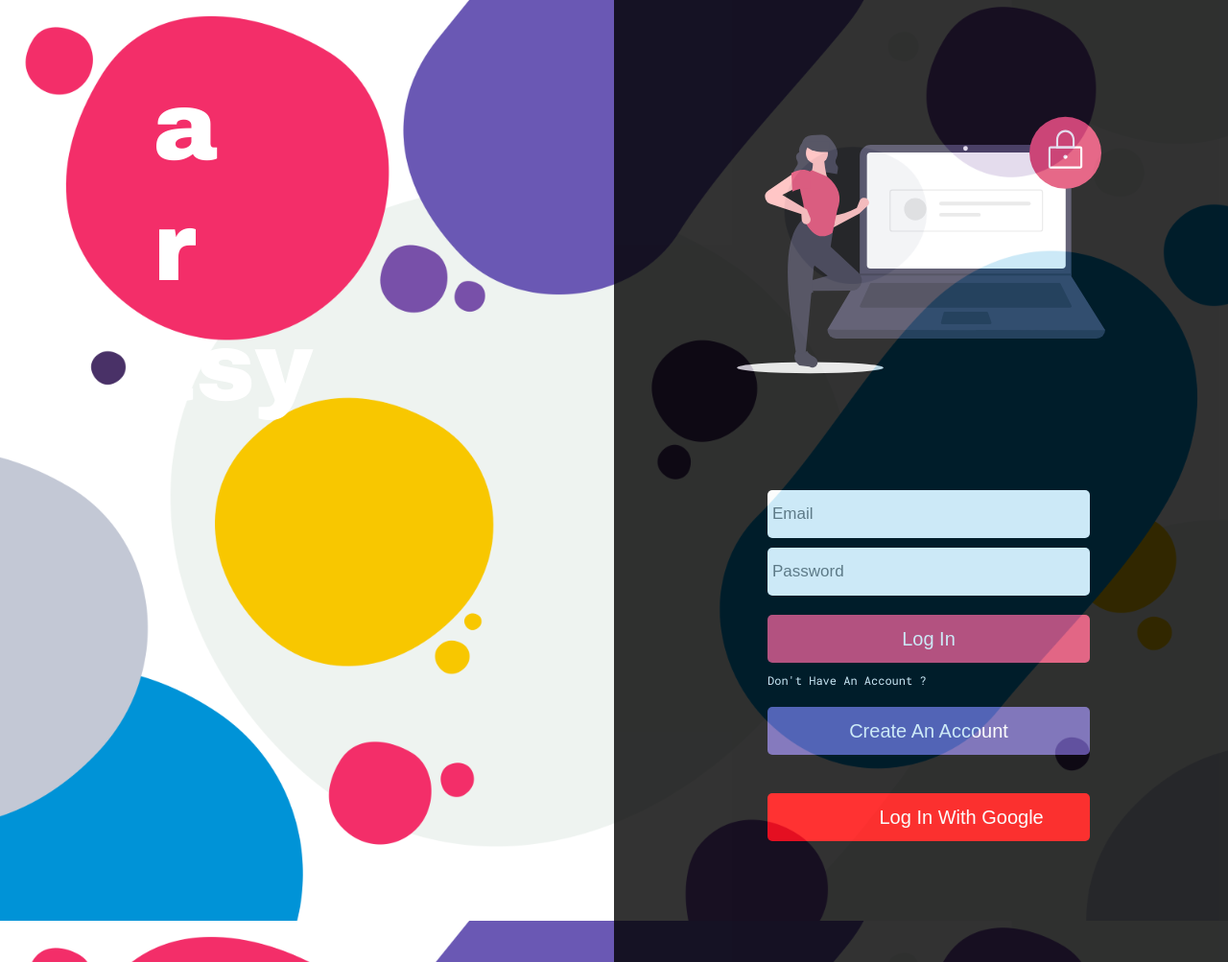
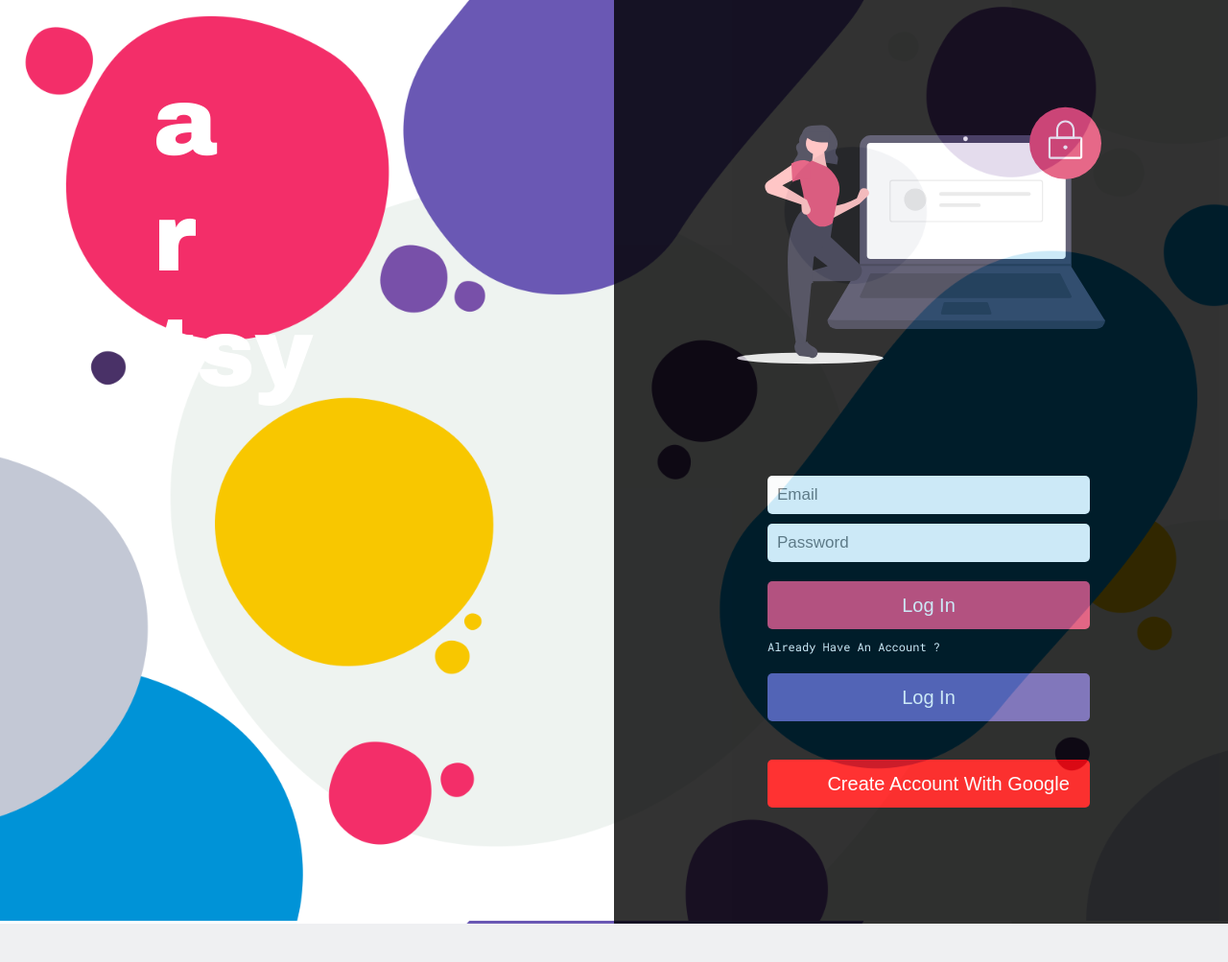
Before and after one commit to trey-rosius/artsy, a Flask app: template templates/auth/register.html in a window 1280 px wide. Shown: the whole page at 96% size. After the commit the page ends 963 px from the top, so only its background shows below. Run offline with Flask 2, Linux system fonts and the light colour scheme; the template is opened without the code that fills it: values that come from a table or form of the project are taken from there, others are empty.

Commit message:
added register screen

```diff
--- a/app.py
+++ b/app.py
@@ -1,27 +1,27 @@
-from flask import Flask,render_template
-from flask_assets import Environment,Bundle
+from flask import Flask, render_template
+from flask_assets import Environment, Bundle
 from config import Config
 from forms.login import LoginForm
+from forms.register import RegisterForm
 
 app = Flask(__name__)
 
 app.config.from_object(Config)
 
 
+@app.route('/login')
+def login():
+    loginForm = LoginForm()
+    return render_template('auth/login.html', form=loginForm)
 
 
-
-
-
-@app.route('/')
-def hello_world():
-
-
-    loginForm = LoginForm()
-    return render_template('auth/login.html',form=loginForm)
+@app.route('/register')
+def register():
+    registerForm = RegisterForm()
+    return render_template('auth/Register.html', form=registerForm)
 
 
 if __name__ == '__main__':
     app.config['DEBUG'] = True
     app.config['TEMPLATES_AUTO_RELOAD'] = True
-    app.run(port=8000,debug=True)
+    app.run(port=8000, debug=True)
--- a/forms/register.py
+++ b/forms/register.py
@@ -2,7 +2,8 @@ from flask_wtf import FlaskForm
 from wtforms import StringField,PasswordField,BooleanField,SubmitField
 from wtforms.validators import DataRequired,Length
 
-class LoginForm(FlaskForm):
+class RegisterForm(FlaskForm):
+    full_names = StringField('Full Names', validators=[DataRequired(), Length(min=6, max=200)])
     email = StringField('Email',validators=[DataRequired(), Length(min=6, max=35)])
     password = PasswordField('Password',validators=[DataRequired()])
-    submit = SubmitField('Log In')
+    submit = SubmitField('Register')
--- a/static/css/style.css
+++ b/static/css/style.css
@@ -98,15 +98,18 @@ body {
             width: 90%; } }
       .login-body__form--zone--email {
         font-size: 1.7rem;
-        padding: 5px;
+        margin-top:5px;
+        padding-left: 1rem;
+        padding-right:1rem;
         border: 0;
-        height: 5rem; }
+        height: 4rem; }
       .login-body__form--zone--password {
         margin-top: 1rem;
         font-size: 1.7rem;
-        padding: 5px;
+        padding-left: 1rem;
+        padding-right:1rem;
         border: 0;
-        height: 5rem; }
+        height: 4rem; }
       .login-body__form--zone--submit {
         margin-top: 2rem;
         font-size: 2rem;
--- a/templates/auth/register.html
+++ b/templates/auth/register.html
@@ -8,21 +8,22 @@
                <img src="static/img/SVG/secure_login.svg" alt="Secure Login" class="login-body__form--art">
             <form action="#" method="POST" class="login-body__form--zone" novalidate>
                 {{form.hidden_tag()}}
+                {{form.full_names(placeholder=form.full_names.label.text,size=32,class_="login-body__form--zone--email")}}
                 {{form.email(placeholder=form.email.label.text,size=32,class_="login-body__form--zone--email")}}
                 {{form.password(placeholder=form.password.label.text,size=32,class_="login-body__form--zone--password")}}
                 {{form.submit(class_="login-body__form--zone--submit")}}
 
               <div class="login-body__form--zone--already">
-                <span>Don't Have An Account ?</span>
+                <span>Already Have An Account ?</span>
             </div>
             <Button class="login-body__form--zone--register-btn">
-                Create An Account
+                Log In
             </Button>
             <Button class="login-body__form--zone--google-btn">
                 <svg class="login-body__form--zone--google-btn--icon">
                     <use xlink:href="static/img/SVG/sprites.svg#icon-google"></use>
                 </svg>
-                <span>Log In With Google</span>
+                <span>Create Account With Google</span>
 
             </Button>
             </form>
```
